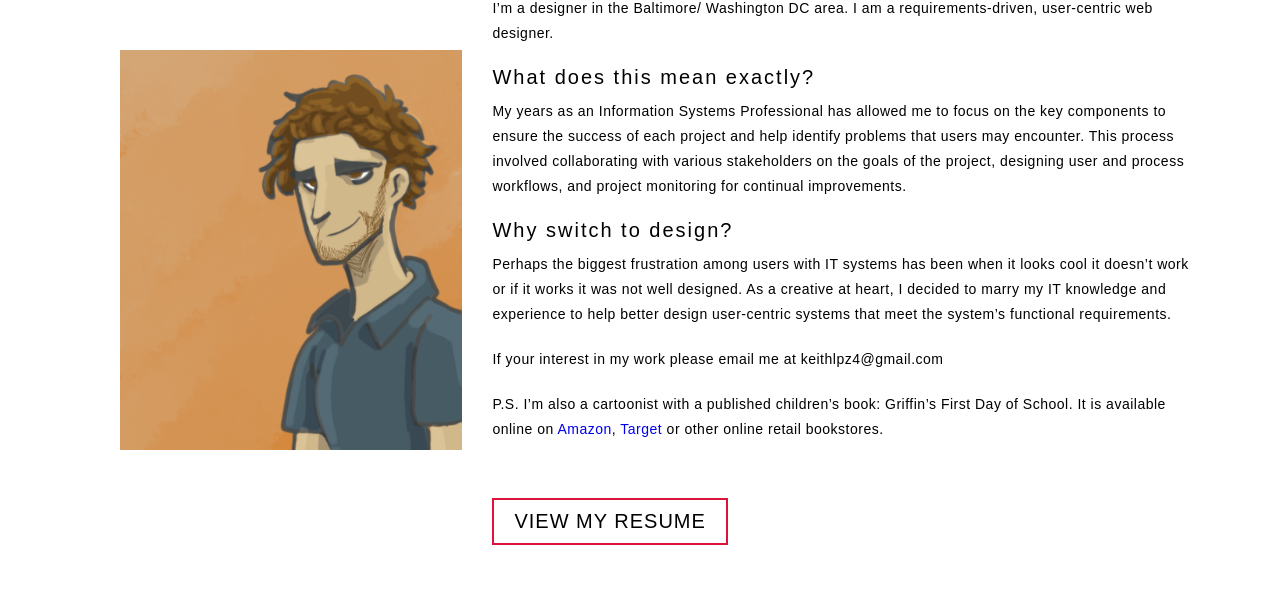
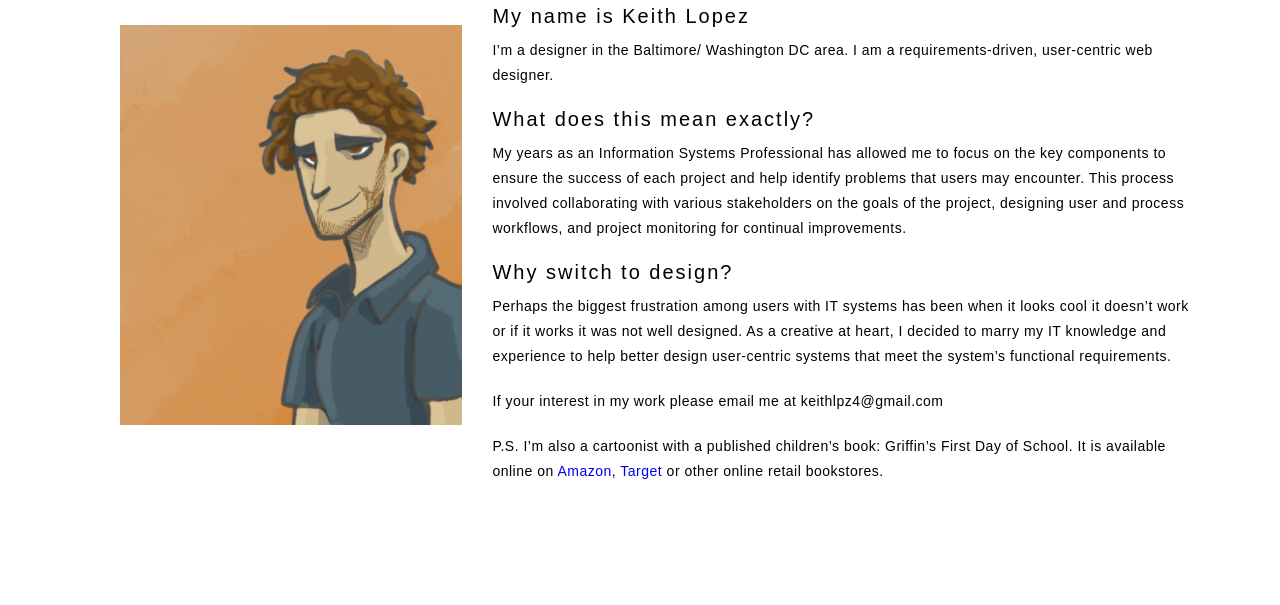
Before and after one commit to keithlpz4/portfolio, a plain HTML site: page aboutme.html in a window 1280 px wide. Shown: the part 195-800 px from the top of the page. Drawn offline with nearby package versions, Linux system fonts and the light colour scheme.

Commit message:
Update aboutme.html
edit out resume and contact info

```diff
--- a/aboutme.html
+++ b/aboutme.html
@@ -46,7 +46,7 @@
                 <p>P.S.
                     I’m also a cartoonist with a published children’s book: Griffin’s First Day of School. It is available online on <a href="https://www.amazon.com/Griffins-First-School-Jason-Ruby/dp/1953818501">Amazon</a>, <a href="https://www.target.com/p/griffin-s-first-day-of-school-by-jason-ruby-paperback/-/A-83346291?ref=tgt_adv_XS000000&AFID=bing_pla_df&fndsrc=tgtao&DFA=71700000012790841&CPNG=PLA_Entertainment%2BShopping%7CEntertainment_Ecomm_Hardlines&adgroup=SC_Entertainment&LID=700000001230728&LNM=PRODUCT_GROUP&network=o&device=c&location=&targetid=pla-1103400009861:aud-805670406&gclid=6c9bab82a39c14d8d4efcaf4470e799d&gclsrc=3p.ds&ds_rl=1246978&ds_rl=1248099&ref=tgt_adv_XS000000&AFID=bing_pla_df&CPNG=PLA_Entertainment%2BShopping%7CEntertainment_Ecomm_Hardlines&adgroup=SC_Entertainment&LID=700000001230728pbs&network=s&device=c&querystring=griffins%20first%20day&msclkid=6c9bab82a39c14d8d4efcaf4470e799d">Target</a> or other online retail bookstores.
                     </p>
-                <a href="assests/pdf/KAlopez_resume_2021.pdf" target="_blank" class="cta">View My Resume</a>
+                <!--<a href="assests/pdf/KAlopez_resume_2021.pdf" target="_blank" class="cta">View My Resume</a>-->
             </div>
         </div>
     </section>
```
